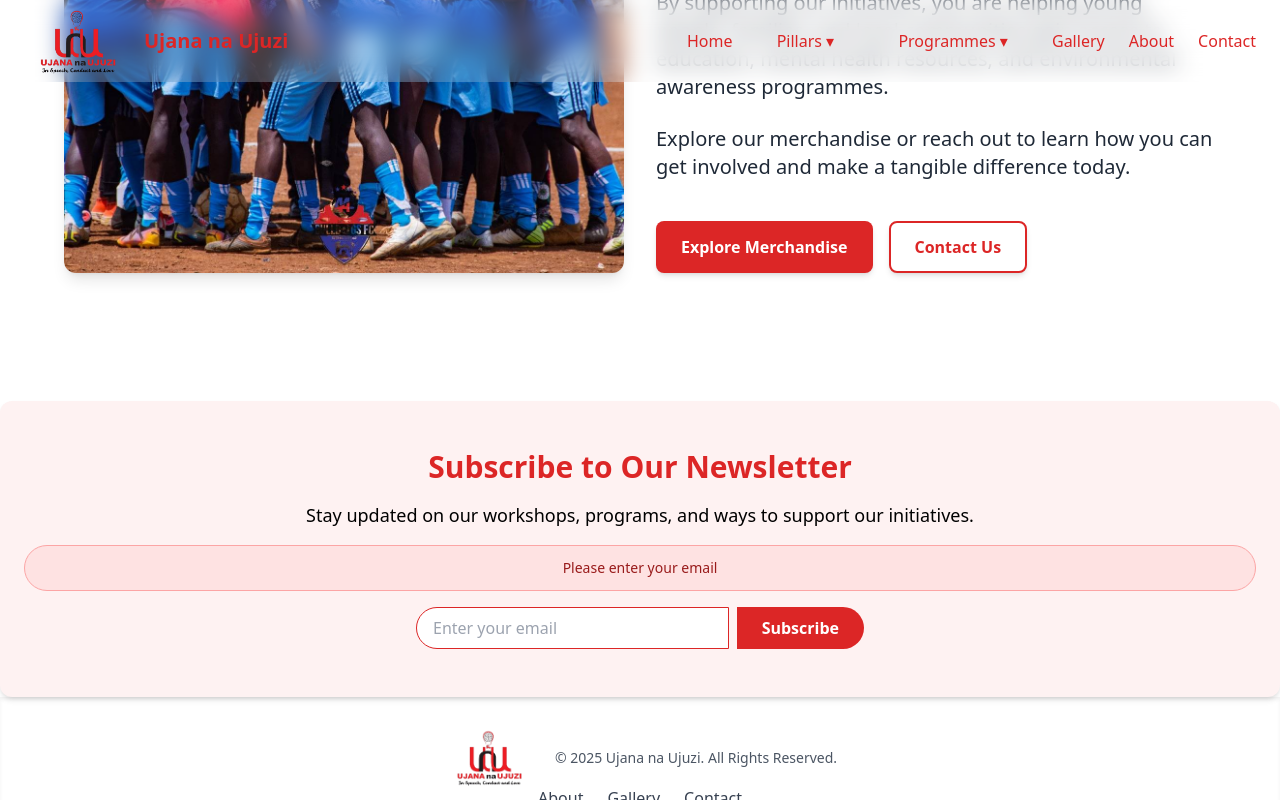
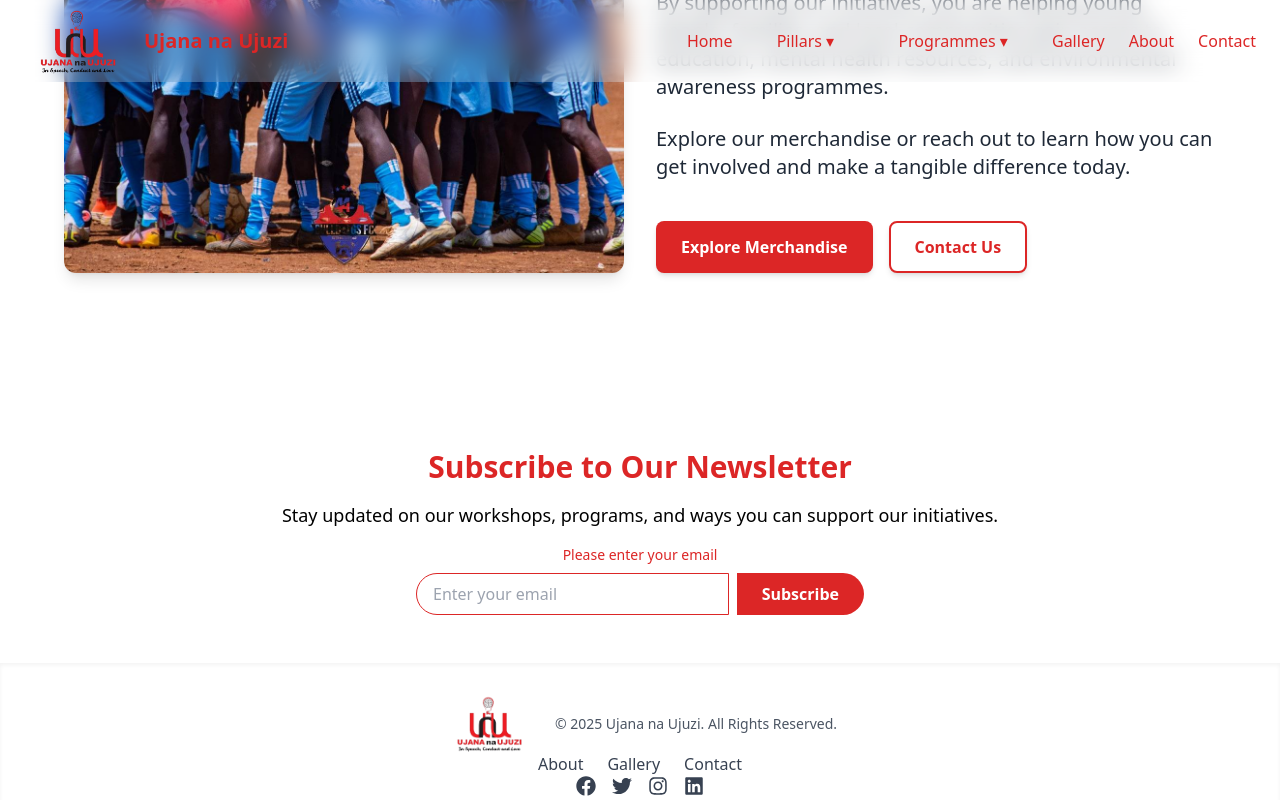
Before and after one commit to Larrymeez/Ujana-na-Ujuzi, a React (Vite) app: page / in a window 1280 px wide. Both pictures are taken after a click on the button "Subscribe". Shown: the part 1917-2717 px from the top of the page. Built offline with nearby package versions, Linux system fonts and the light colour scheme.

Commit message:
updates newsletter error handling

```diff
--- a/src/Pages/Home.jsx
+++ b/src/Pages/Home.jsx
@@ -7,23 +7,19 @@ import SupportSection from "../components/SupportSection.jsx";
 export default function Home() {
   const [email, setEmail] = useState("");
   const [submitted, setSubmitted] = useState(false);
-  const [alert, setAlert] = useState({ message: "", type: "" }); // ✅ new state
+  const [alert, setAlert] = useState({ message: "", type: "" }); // dynamic inline alert
 
   // Fade-in scroll effect
   useEffect(() => {
     const sections = document.querySelectorAll(".fade-in-section");
-
     const observer = new IntersectionObserver(
       (entries) => {
         entries.forEach((entry) => {
-          if (entry.isIntersecting) {
-            entry.target.classList.add("visible");
-          }
+          if (entry.isIntersecting) entry.target.classList.add("visible");
         });
       },
       { threshold: 0.3 }
     );
-
     sections.forEach((section) => observer.observe(section));
     return () => sections.forEach((section) => observer.unobserve(section));
   }, []);
@@ -47,7 +43,7 @@ export default function Home() {
       const data = await res.json();
 
       if (data.success) {
-        if (data.message.includes("already")) {
+        if (data.message.toLowerCase().includes("already")) {
           setAlert({ message: "You’re already part of our community!", type: "warning" });
         } else {
           setAlert({ message: "You’re now subscribed — welcome to the community!", type: "success" });
@@ -65,61 +61,58 @@ export default function Home() {
     }
   };
 
-  const alertStyles = {
-    success: "bg-green-100 text-green-800 border-green-300",
-    warning: "bg-yellow-100 text-yellow-800 border-yellow-300",
-    error: "bg-red-100 text-red-800 border-red-300",
-  };
-
   return (
     <main className="bg-white min-h-screen text-black">
       <Hero />
       <QuickStats />
 
-      {/* Pillars */}
+      {/* Pillars preview */}
       <div className="mt-12 px-6 grid md:grid-cols-3 gap-6 fade-in-section">
         <PillarCard
           title="Civic Duty"
-          description="Workshops, voter education, and youth programs to build civic awareness."
+          description="Workshops, voter education, community dialogues and youth programs to build civic awareness and participation."
           link="/civic"
           bgImage="/assets/event1.jpg"
         />
         <PillarCard
           title="Mental Health Wellbeing"
-          description="Peer-support groups, awareness campaigns, and mental wellness resources."
+          description="Peer-support groups, awareness campaigns, and referrals to professional services."
           link="/mental"
           bgImage="/assets/civic3.jpg"
         />
         <PillarCard
           title="Climate Action"
-          description="Tree planting, clean-ups, and environmental education initiatives."
+          description="Tree planting, clean-up drives, and environmental education for schools and communities."
           link="/env"
           bgImage="/assets/hero6.jpg"
         />
       </div>
 
-      {/* Support */}
+      {/* Support Section */}
       <SupportSection />
 
-      {/* Newsletter */}
-      <div className="mt-16 px-6 py-12 bg-red-50 text-center rounded-xl shadow-md fade-in-section">
-        <h2 className="text-3xl font-bold text-red-600 mb-4">
-          Subscribe to Our Newsletter
-        </h2>
+      {/* Newsletter Section */}
+      <div className="mt-16 px-6 py-12 text-center fade-in-section">
+        <h2 className="text-3xl font-bold text-red-600 mb-4">Subscribe to Our Newsletter</h2>
         <p className="text-lg text-black mb-4">
-          Stay updated on our workshops, programs, and ways to support our initiatives.
+          Stay updated on our workshops, programs, and ways you can support our initiatives.
         </p>
 
-        {/* Alert message */}
+        {/* Inline Alert */}
         {alert.message && (
-          <div
-            className={`border px-4 py-3 rounded-full mb-4 text-sm font-medium ${alertStyles[alert.type]}`}
+          <p
+            className={`mb-2 text-sm ${
+              alert.type === "success"
+                ? "text-green-600"
+                : alert.type === "warning"
+                ? "text-yellow-600"
+                : "text-red-600"
+            }`}
           >
             {alert.message}
-          </div>
+          </p>
         )}
 
-        {/* Form */}
         <div className="flex justify-center items-center gap-2 max-w-md mx-auto">
           <input
             type="email"
```
